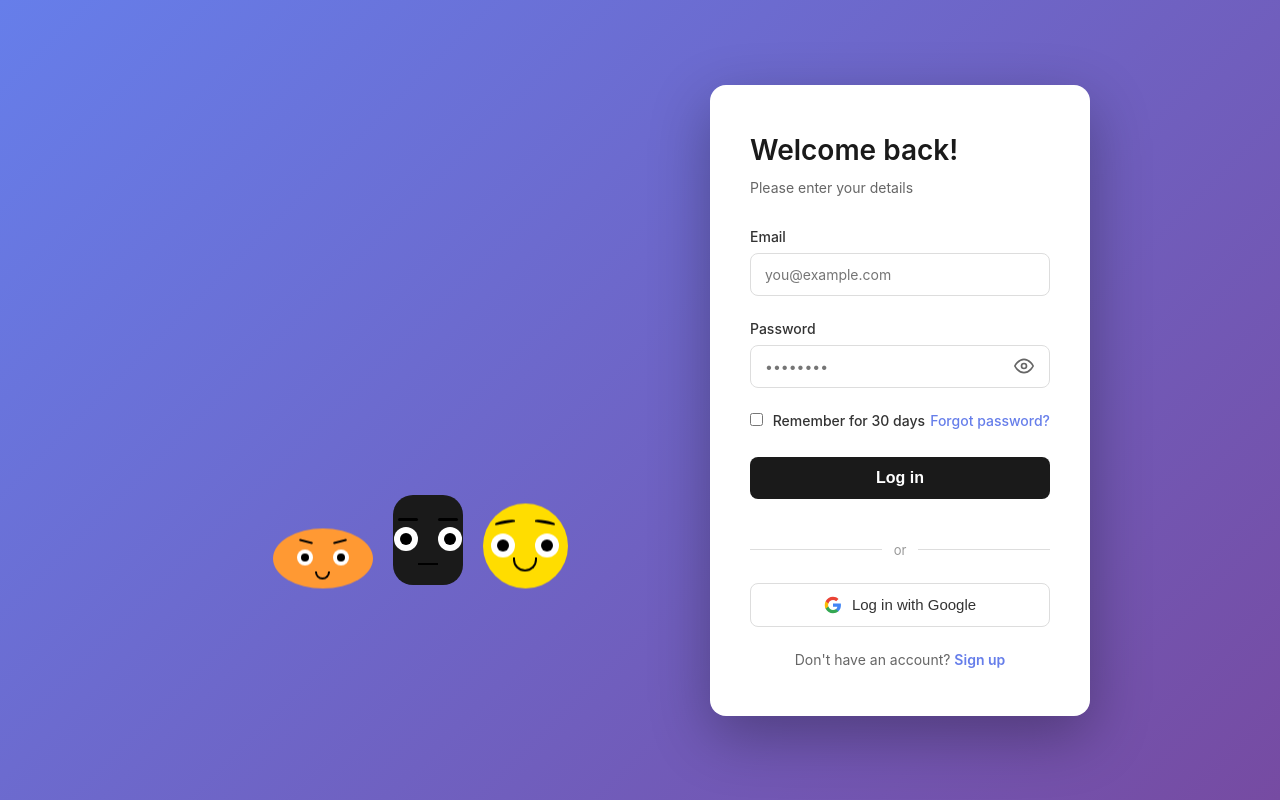
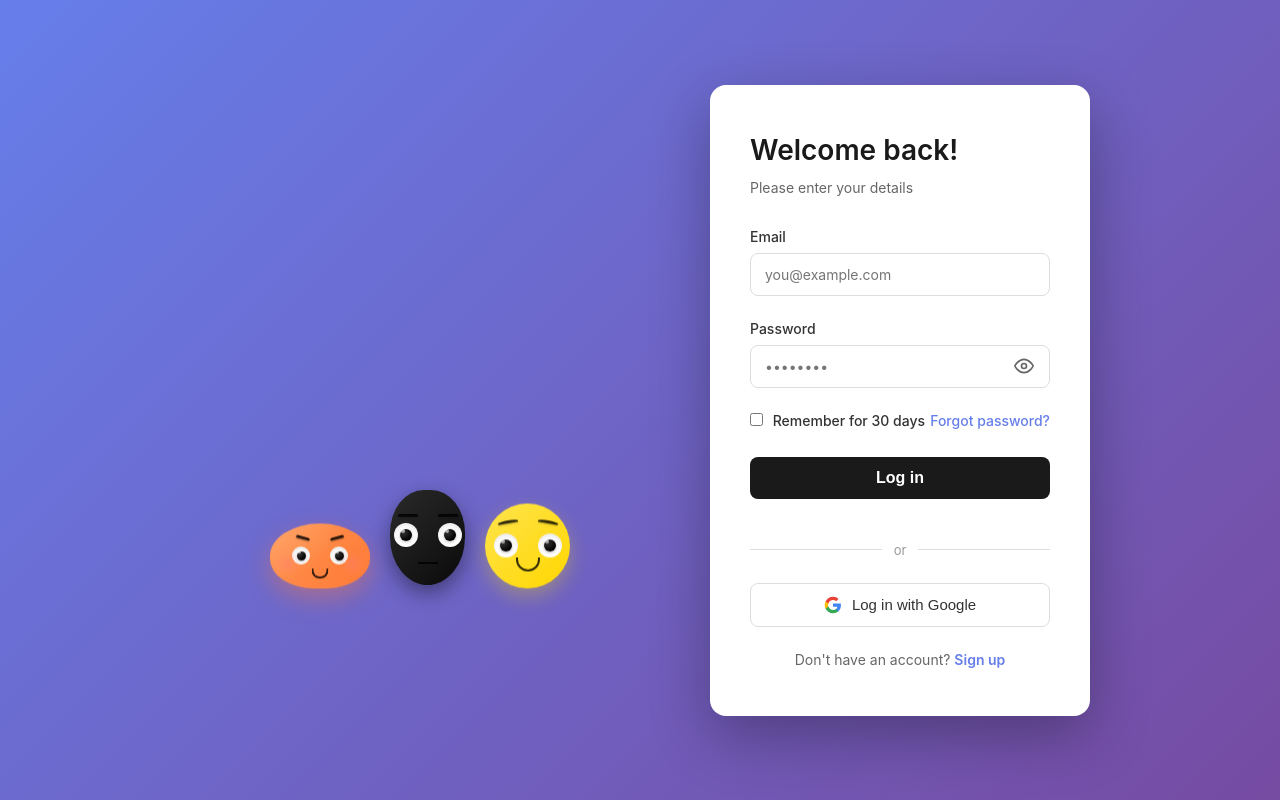
Before and after one commit to DotNetTitan/Login, a Vue app: page / in a window 1280 px wide. Built offline with nearby package versions, Linux system fonts and the light colour scheme.

Commit message:
Enhance character styles with gradients, shadows, and improved dimensions

```diff
--- a/src/components/Characters.vue
+++ b/src/components/Characters.vue
@@ -180,26 +180,58 @@ onUnmounted(() => {
   justify-content: center;
   font-size: 40px;
   overflow: hidden;
+  transition: all 0.3s ease;
+  box-shadow: 0 8px 20px rgba(0, 0, 0, 0.15);
 }
 
 .char-body.orange {
-  background: #ff9933;
+  background: linear-gradient(135deg, #ffaa70 0%, #ff8844 50%, #ff7733 100%);
   width: 100px;
-  height: 60px;
+  height: 65px;
+  border-radius: 50% 50% 45% 45%;
+  box-shadow: 0 10px 25px rgba(255, 120, 60, 0.4), inset 0 -5px 15px rgba(255, 140, 80, 0.3);
+}
+
+.char-body.orange::before {
+  content: '';
+  position: absolute;
+  width: 18px;
+  height: 18px;
+  background: radial-gradient(circle, rgba(255, 100, 100, 0.6) 0%, rgba(255, 150, 150, 0.3) 50%, transparent 70%);
   border-radius: 50%;
+  bottom: 25%;
+  left: 8%;
+  filter: blur(4px);
+  z-index: 1;
+}
+
+.char-body.orange::after {
+  content: '';
+  position: absolute;
+  width: 18px;
+  height: 18px;
+  background: radial-gradient(circle, rgba(255, 100, 100, 0.6) 0%, rgba(255, 150, 150, 0.3) 50%, transparent 70%);
+  border-radius: 50%;
+  bottom: 25%;
+  right: 8%;
+  filter: blur(4px);
+  z-index: 1;
 }
 
 .char-body.black {
-  background: #1a1a1a;
-  width: 70px;
-  height: 90px;
+  background: linear-gradient(135deg, #2a2a2a 0%, #0a0a0a 100%);
+  width: 75px;
+  height: 95px;
+  border-radius: 45% 45% 50% 50%;
+  box-shadow: 0 8px 20px rgba(0, 0, 0, 0.4);
 }
 
 .char-body.yellow {
-  background: #ffdd00;
+  background: linear-gradient(135deg, #ffe44d 0%, #ffd700 100%);
   width: 85px;
   height: 85px;
   border-radius: 50%;
+  box-shadow: 0 8px 20px rgba(255, 221, 0, 0.3);
 }
 
 .eyes {
@@ -221,26 +253,48 @@ onUnmounted(() => {
   display: flex;
   align-items: center;
   justify-content: center;
-  overflow: hidden;
+  overflow: visible;
+  box-shadow: inset 0 2px 4px rgba(0, 0, 0, 0.1);
 }
 
 .eye.small {
-  width: 16px;
-  height: 16px;
+  width: 18px;
+  height: 18px;
+}
+
+.eye::after {
+  content: '';
+  position: absolute;
+  width: 4px;
+  height: 4px;
+  background: white;
+  border-radius: 50%;
+  top: 25%;
+  left: 30%;
+  opacity: 0.6;
+  pointer-events: none;
+}
+
+.eye.small::after {
+  width: 3.5px;
+  height: 3.5px;
+  top: 22%;
+  left: 28%;
 }
 
 .pupil {
   position: absolute;
   width: 12px;
   height: 12px;
-  background: black;
+  background: radial-gradient(circle at 30% 30%, #333 0%, #000 70%);
   border-radius: 50%;
-  transition: transform 0.05s ease-out;
+  transition: transform 0.1s ease-out;
+  box-shadow: 0 1px 3px rgba(0, 0, 0, 0.3);
 }
 
 .pupil.small {
-  width: 8px;
-  height: 8px;
+  width: 9px;
+  height: 9px;
 }
 
 .mouth {
@@ -248,48 +302,65 @@ onUnmounted(() => {
   bottom: 20%;
   width: 20px;
   height: 12px;
-  border: 2px solid black;
+  border: 2.5px solid rgba(0, 0, 0, 0.8);
   border-top: none;
   border-radius: 0 0 10px 10px;
+  left: 50%;
+  transform: translateX(-50%);
+  transition: all 0.3s ease;
 }
 
 .mouth.small {
   width: 15px;
   height: 8px;
   bottom: 15%;
+  border-width: 2px;
 }
 
 .mouth.surprised {
   width: 16px;
   height: 16px;
   border-radius: 50%;
-  border: 2px solid black;
+  border: 2.5px solid rgba(0, 0, 0, 0.8);
   bottom: 18%;
+  background: rgba(0, 0, 0, 0.05);
 }
 
 .mouth.small.surprised {
   width: 12px;
   height: 12px;
   bottom: 12%;
+  border-width: 2px;
 }
 
 /* Worried mouth - slightly downturned */
 .mouth.worried {
   border-radius: 0 0 8px 8px;
+  width: 18px;
+  height: 10px;
+  border-width: 2.5px;
+}
+
+.mouth.small.worried {
+  width: 17px;
+  height: 10px;
+  border-width: 2.5px;
 }
 
 .mouth.surprised-worried {
-  width: 14px;
-  height: 14px;
+  width: 16px;
+  height: 16px;
   border-radius: 50%;
-  border: 2px solid black;
+  border: 2.5px solid rgba(0, 0, 0, 0.8);
   bottom: 15%;
+  background: rgba(0, 0, 0, 0.08);
 }
 
 .mouth.small.surprised-worried {
-  width: 10px;
-  height: 10px;
-  bottom: 10%;
+  width: 14px;
+  height: 14px;
+  bottom: 12%;
+  border-width: 2.5px;
 }
 
 /* Cool mouth - straight line (neutral) */
@@ -297,7 +368,7 @@ onUnmounted(() => {
   border-radius: 0;
   height: 3px;
   border: none;
-  border-bottom: 2px solid black;
+  border-bottom: 2.5px solid rgba(0, 0, 0, 0.8);
   bottom: 22%;
 }
 
@@ -305,8 +376,9 @@ onUnmounted(() => {
   width: 12px;
   height: 18px;
   border-radius: 50%;
-  border: 2px solid black;
+  border: 2.5px solid rgba(0, 0, 0, 0.8);
   bottom: 18%;
+  background: rgba(0, 0, 0, 0.05);
 }
 
 /* Happy mouth - bigger smile */
@@ -314,20 +386,23 @@ onUnmounted(() => {
   width: 24px;
   height: 14px;
   border-radius: 0 0 12px 12px;
+  border-width: 2.5px;
 }
 
 .mouth.surprised-happy {
   width: 18px;
   height: 18px;
   border-radius: 50%;
-  border: 2px solid black;
+  border: 2.5px solid rgba(0, 0, 0, 0.8);
   bottom: 18%;
+  background: rgba(0, 0, 0, 0.05);
 }
 
 .mouth.small.surprised-happy {
   width: 14px;
   height: 14px;
   bottom: 12%;
+  border-width: 2px;
 }
 
 .eyebrows {
@@ -348,15 +423,16 @@ onUnmounted(() => {
 .eyebrow {
   width: 20px;
   height: 3px;
-  background: black;
+  background: linear-gradient(180deg, rgba(0, 0, 0, 0.9) 0%, rgba(0, 0, 0, 0.7) 100%);
   border-radius: 2px;
   position: relative;
   transition: transform 0.3s ease;
+  box-shadow: 0 1px 2px rgba(0, 0, 0, 0.2);
 }
 
 .eyebrow.small {
   width: 14px;
-  height: 2px;
+  height: 2.5px;
 }
 
 /* Worried character - eyebrows angled up (concerned) */
@@ -414,15 +490,7 @@ onUnmounted(() => {
 
 .char-body.shy {
   animation: blush 0.5s ease-out forwards;
-}
-
-@keyframes blush {
-  0% {
-    filter: brightness(1);
-  }
-  100% {
-    filter: brightness(1.1);
-  }
+  filter: brightness(1.15) saturate(1.2);
 }
 
 .eyes.wide .eye {
@@ -456,6 +524,7 @@ onUnmounted(() => {
   height: 18px !important;
   border-radius: 0 0 14px 14px !important;
   border-width: 3px !important;
+  border-color: rgba(0, 0, 0, 0.9) !important;
 }
 
 .eyebrows.excited .eyebrow {
```
